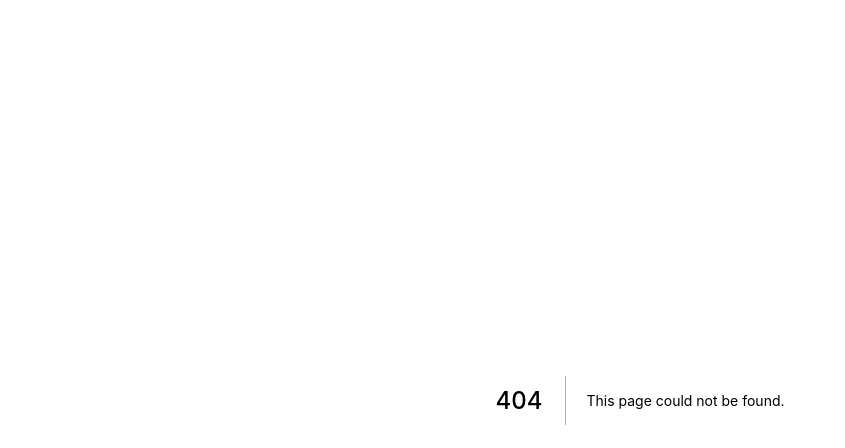
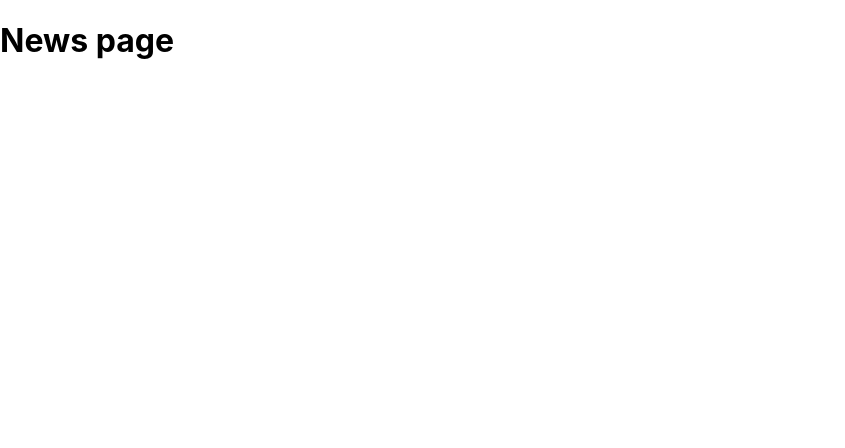
Before and after one commit to moshhasa/react-with-next-js, a Next.js app: page /news in a window 1280 px wide. Before the commit this address had no page. Shown: the top 448 px of the page, without its empty margins (0-845 px from the left). Built offline with nearby package versions, Linux system fonts and the light colour scheme.

Commit message:
Added news index file

```diff
--- /dev/null
+++ b/pages/news/index.js
@@ -0,0 +1,9 @@
+const NewsPage = () => {
+    return (
+        <h1>
+            News page
+        </h1>
+    )
+}
+
+export default NewsPage;
```
